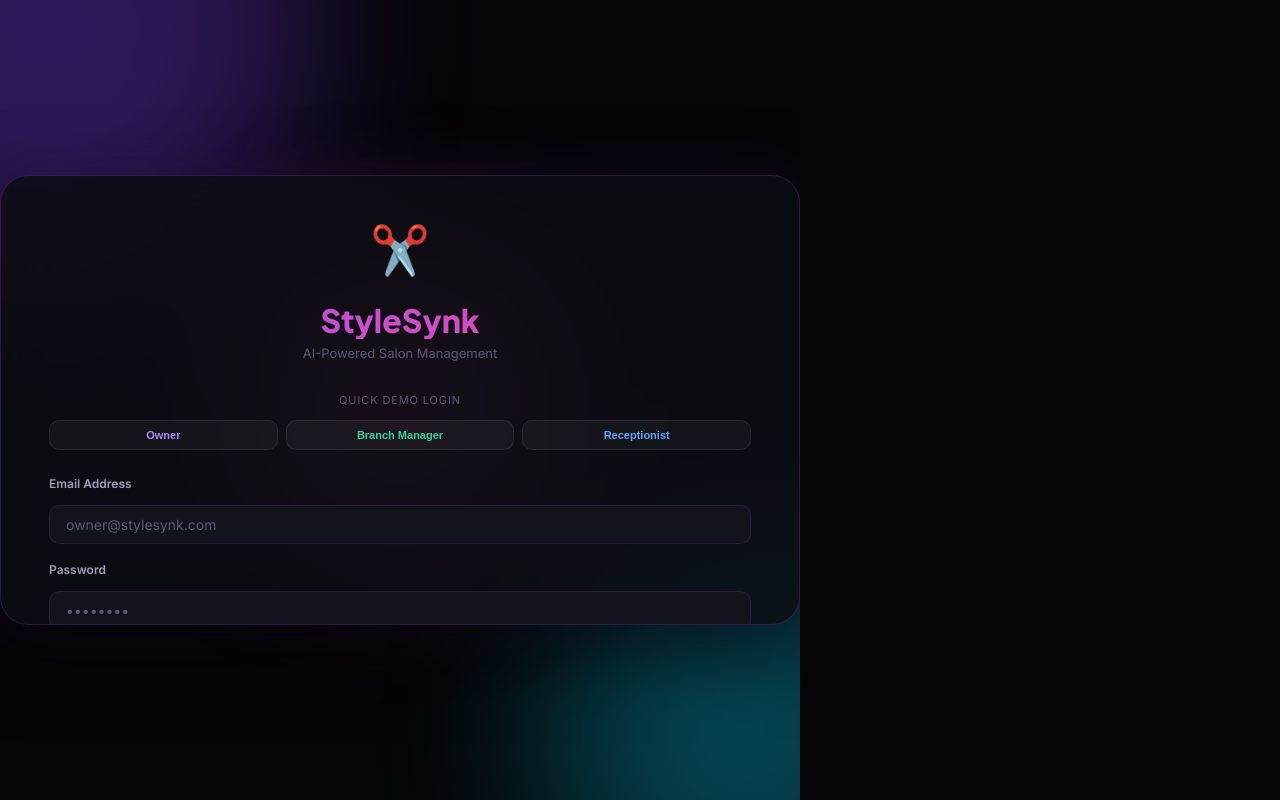
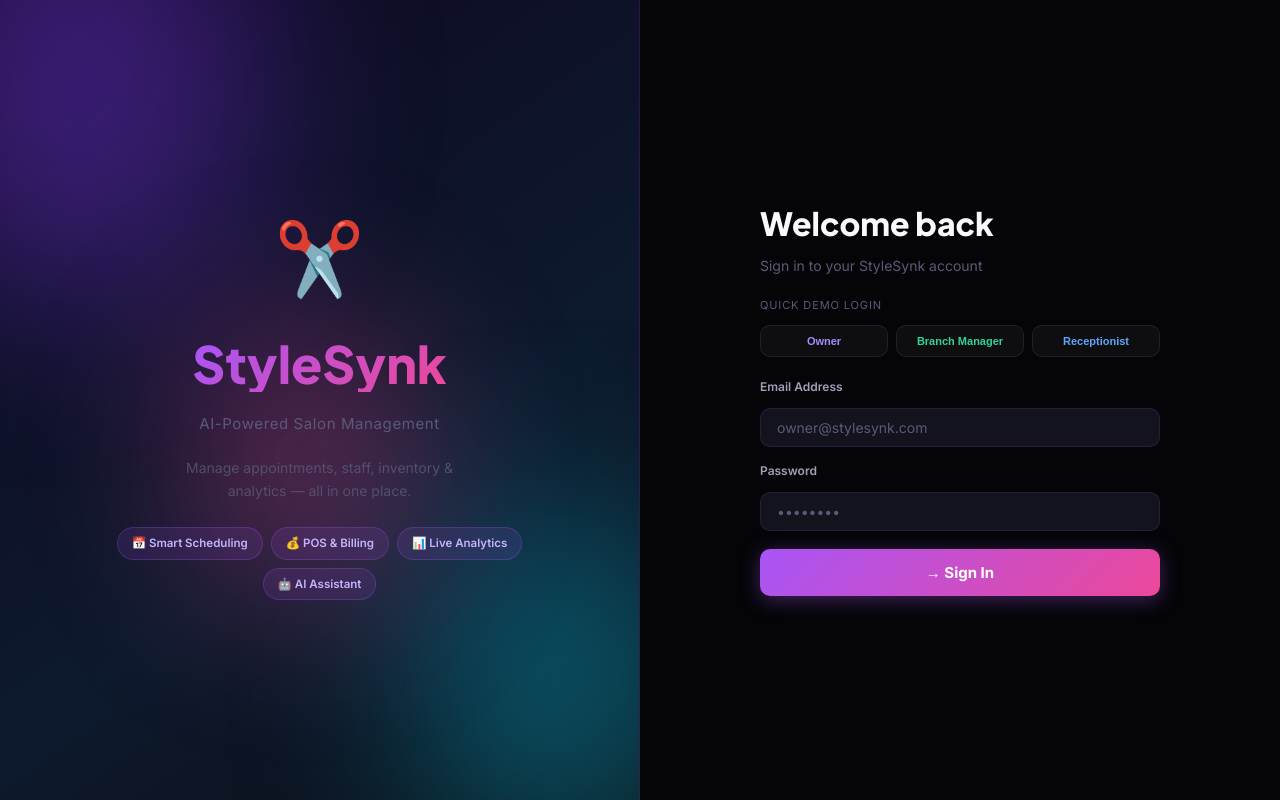
Before and after one commit to jeevan841/StyleSynk, a React (Vite) app in the folder client/: page /login in a window 1280 px wide. Built offline with nearby package versions, Linux system fonts and the light colour scheme; no server answers.

Commit message:
Redesign login page to full-screen adaptive two-column layout

```diff
--- a/client/src/index.css
+++ b/client/src/index.css
@@ -1715,67 +1715,141 @@ h1, h2, h3, h4, h5, h6 {
 .w-full { width: 100%; }
 
 /* ============================================================
-   LOGIN PAGE
+   LOGIN PAGE — Full-screen adaptive two-column layout
    ============================================================ */
 
 .login-page {
-  min-height: 100vh;
-  display: flex;
-  align-items: center;
-  justify-content: center;
-  background: var(--bg-base);
-  position: relative;
+  display: grid;
+  grid-template-columns: 1fr 1fr;
+  height: 100vh;
+  width: 100vw;
   overflow: hidden;
 }
 
+/* ── Animated orbs (inside brand panel) ── */
 .orb {
   position: absolute;
   border-radius: 50%;
-  filter: blur(80px);
-  opacity: 0.35;
+  filter: blur(90px);
+  opacity: 0.4;
+  pointer-events: none;
   animation: orbFloat 8s ease-in-out infinite;
 }
-.orb-1 { width: 500px; height: 500px; background: #7c3aed; top: -200px; left: -200px; animation-delay: 0s; }
-.orb-2 { width: 400px; height: 400px; background: #06b6d4; bottom: -150px; right: -150px; animation-delay: 3s; }
-.orb-3 { width: 300px; height: 300px; background: #ec4899; top: 50%; left: 50%; transform: translate(-50%,-50%); animation-delay: 6s; }
+.orb-1 { width: 55%; height: 55%; background: #7c3aed; top: -15%; left: -15%; animation-delay: 0s; }
+.orb-2 { width: 45%; height: 45%; background: #06b6d4; bottom: -10%; right: -10%; animation-delay: 3s; }
+.orb-3 { width: 35%; height: 35%; background: #ec4899; top: 40%; left: 30%; animation-delay: 6s; }
 
 @keyframes orbFloat {
   0%, 100% { transform: translateY(0) scale(1); }
-  50%       { transform: translateY(-30px) scale(1.05); }
-}
-
-.login-card {
+  50%       { transform: translateY(-24px) scale(1.06); }
+}
+
+/* ── LEFT: Branding panel ── */
+.login-brand-panel {
   position: relative;
-  z-index: 10;
-  width: 800px;
-  aspect-ratio: 16 / 9;
-  background: rgba(13, 13, 20, 0.85);
-  backdrop-filter: blur(30px);
-  border: 1px solid rgba(168, 85, 247, 0.2);
-  border-radius: var(--radius-2xl);
-  padding: 36px 48px;
-  box-shadow: 0 25px 80px rgba(0,0,0,0.6), 0 0 60px rgba(168,85,247,0.1);
-  overflow-y: auto;
-}
-
-.login-logo { text-align: center; margin-bottom: 28px; }
-.logo-icon { font-size: 48px; margin-bottom: 12px; }
+  display: flex;
+  align-items: center;
+  justify-content: center;
+  overflow: hidden;
+  background: linear-gradient(145deg, #0f0720 0%, #0d1a2e 60%, #0d0d14 100%);
+  border-right: 1px solid rgba(168, 85, 247, 0.18);
+}
+
+.login-brand-inner {
+  position: relative;
+  z-index: 2;
+  display: flex;
+  flex-direction: column;
+  align-items: center;
+  text-align: center;
+  gap: clamp(12px, 2.5vh, 24px);
+  padding: clamp(32px, 5vw, 64px);
+}
+
+.logo-icon { font-size: clamp(40px, 6vw, 72px); }
+
 .logo-title {
   font-family: 'Plus Jakarta Sans', sans-serif;
-  font-size: 32px;
+  font-size: clamp(28px, 4vw, 52px);
   font-weight: 800;
   background: var(--gradient-brand);
   -webkit-background-clip: text;
   -webkit-text-fill-color: transparent;
   background-clip: text;
-}
-.logo-subtitle { font-size: 13px; color: var(--text-muted); margin-top: 4px; }
-
-.demo-accounts { margin-bottom: 24px; }
-.demo-label { font-size: 11px; text-transform: uppercase; letter-spacing: 0.08em; color: var(--text-muted); margin-bottom: 10px; text-align: center; }
+  line-height: 1.1;
+}
+
+.logo-subtitle {
+  font-size: clamp(12px, 1.2vw, 15px);
+  color: var(--text-muted);
+  letter-spacing: 0.04em;
+}
+
+.login-brand-desc {
+  font-size: clamp(12px, 1.1vw, 14px);
+  color: var(--text-muted);
+  line-height: 1.7;
+  max-width: 320px;
+  opacity: 0.8;
+}
+
+.login-features {
+  display: flex;
+  flex-wrap: wrap;
+  justify-content: center;
+  gap: 8px;
+  margin-top: 4px;
+}
+
+.login-feature-chip {
+  padding: 6px 14px;
+  border-radius: 999px;
+  font-size: clamp(10px, 0.9vw, 12px);
+  font-weight: 600;
+  background: rgba(168, 85, 247, 0.12);
+  border: 1px solid rgba(168, 85, 247, 0.25);
+  color: #c4b5fd;
+  white-space: nowrap;
+}
+
+/* ── RIGHT: Form panel ── */
+.login-form-panel {
+  display: flex;
+  align-items: center;
+  justify-content: center;
+  background: var(--bg-base);
+  overflow-y: auto;
+  padding: clamp(24px, 4vw, 60px);
+}
+
+.login-form-inner {
+  width: 100%;
+  max-width: 400px;
+  display: flex;
+  flex-direction: column;
+  gap: clamp(16px, 2.5vh, 24px);
+}
+
+.login-form-title {
+  font-family: 'Plus Jakarta Sans', sans-serif;
+  font-size: clamp(22px, 2.5vw, 32px);
+  font-weight: 800;
+  color: var(--text-primary);
+  margin: 0;
+}
+
+.login-form-sub {
+  font-size: 14px;
+  color: var(--text-muted);
+  margin: -8px 0 0;
+}
+
+/* Demo accounts */
+.demo-accounts { margin-bottom: 0; }
+.demo-label { font-size: 11px; text-transform: uppercase; letter-spacing: 0.08em; color: var(--text-muted); margin-bottom: 10px; }
 .demo-grid { display: grid; grid-template-columns: repeat(3, 1fr); gap: 8px; }
 .demo-btn {
-  padding: 8px 10px;
+  padding: 9px 10px;
   border-radius: var(--radius-md);
   background: rgba(255,255,255,0.04);
   border: 1px solid rgba(255,255,255,0.08);
@@ -1791,7 +1865,8 @@ h1, h2, h3, h4, h5, h6 {
   transform: translateY(-1px);
 }
 
-.login-form { display: flex; flex-direction: column; gap: 16px; }
+/* Form */
+.login-form { display: flex; flex-direction: column; gap: 14px; }
 .login-form label { font-size: 12px; font-weight: 600; color: var(--text-secondary); margin-bottom: 4px; display: block; }
 .login-error {
   padding: 12px 16px;
@@ -1801,6 +1876,7 @@ h1, h2, h3, h4, h5, h6 {
   color: #ef4444;
   font-size: 13px;
 }
+
 .login-btn {
   width: 100%;
   padding: 14px;
@@ -1814,9 +1890,11 @@ h1, h2, h3, h4, h5, h6 {
   transition: all var(--transition-base);
   box-shadow: 0 4px 20px rgba(168,85,247,0.35);
   font-family: 'Inter', sans-serif;
+  margin-top: 4px;
 }
 .login-btn:hover:not(:disabled) { transform: translateY(-2px); box-shadow: 0 8px 30px rgba(168,85,247,0.5); }
 .login-btn:disabled { opacity: 0.6; cursor: not-allowed; }
+
 .login-spinner {
   width: 20px; height: 20px;
   border: 2px solid rgba(255,255,255,0.3);
@@ -1825,9 +1903,28 @@ h1, h2, h3, h4, h5, h6 {
   animation: spin 0.8s linear infinite;
   display: inline-block;
 }
-@keyframes spin { to { transform: rotate(360deg); } }
-.login-hint { text-align: center; font-size: 12px; color: var(--text-muted); margin-top: 16px; }
-.login-hint code { color: var(--brand-primary-light); background: rgba(168,85,247,0.1); padding: 2px 6px; border-radius: 4px; }
+
+/* Responsive — stack vertically on small screens */
+@media (max-width: 768px) {
+  .login-page {
+    grid-template-columns: 1fr;
+    grid-template-rows: auto 1fr;
+    height: auto;
+    min-height: 100vh;
+  }
+
+  .login-brand-panel {
+    min-height: 200px;
+    border-right: none;
+    border-bottom: 1px solid rgba(168, 85, 247, 0.18);
+  }
+
+  .login-form-panel {
+    padding: 32px 24px 48px;
+  }
+}
+
+
 
 /* ============================================================
    PAGE CONTAINER (all pages)
--- a/client/src/pages/Login.jsx
+++ b/client/src/pages/Login.jsx
@@ -1,25 +1,25 @@
 // client/src/pages/Login.jsx
-// Premium login page with glassmorphism design
+// Full-screen adaptive login — two-column split layout
 
 import { useState } from 'react';
 import { useNavigate, useLocation } from 'react-router-dom';
 import { useAuth } from '../context/AuthContext';
 
 const DEMO_ACCOUNTS = [
-  { role: 'Owner', email: 'owner@stylesynk.com', password: 'Password123!', color: '#a78bfa' },
+  { role: 'Owner',          email: 'owner@stylesynk.com',           password: 'Password123!', color: '#a78bfa' },
   { role: 'Branch Manager', email: 'manager.banjara@stylesynk.com', password: 'Password123!', color: '#34d399' },
-  { role: 'Receptionist', email: 'recep.banjara@stylesynk.com', password: 'Password123!', color: '#60a5fa' },
+  { role: 'Receptionist',   email: 'recep.banjara@stylesynk.com',   password: 'Password123!', color: '#60a5fa' },
 ];
 
 export default function Login() {
-  const [email, setEmail] = useState('');
+  const [email,    setEmail]    = useState('');
   const [password, setPassword] = useState('');
-  const [error, setError] = useState('');
-  const [loading, setLoading] = useState(false);
+  const [error,    setError]    = useState('');
+  const [loading,  setLoading]  = useState(false);
   const { login } = useAuth();
-  const navigate = useNavigate();
-  const location = useLocation();
-  const from = location.state?.from?.pathname || '/';
+  const navigate  = useNavigate();
+  const location  = useLocation();
+  const from      = location.state?.from?.pathname || '/';
 
   const handleSubmit = async (e) => {
     e.preventDefault();
@@ -43,18 +43,34 @@ export default function Login() {
 
   return (
     <div className="login-page">
-      {/* Animated background orbs */}
+
+      {/* ── LEFT — Branding ── */}
+      <div className="login-brand-panel">
         <div className="orb orb-1" />
         <div className="orb orb-2" />
         <div className="orb orb-3" />
 
-      <div className="login-card">
-        {/* Logo */}
-        <div className="login-logo">
+        <div className="login-brand-inner">
           <div className="logo-icon">✂️</div>
           <h1 className="logo-title">StyleSynk</h1>
           <p className="logo-subtitle">AI-Powered Salon Management</p>
+          <p className="login-brand-desc">
+            Manage appointments, staff, inventory &amp; analytics — all in one place.
+          </p>
+
+          <div className="login-features">
+            {['📅 Smart Scheduling', '💰 POS & Billing', '📊 Live Analytics', '🤖 AI Assistant'].map(f => (
+              <span key={f} className="login-feature-chip">{f}</span>
+            ))}
           </div>
+        </div>
+      </div>
+
+      {/* ── RIGHT — Form ── */}
+      <div className="login-form-panel">
+        <div className="login-form-inner">
+          <h2 className="login-form-title">Welcome back</h2>
+          <p className="login-form-sub">Sign in to your StyleSynk account</p>
 
           {/* Demo accounts */}
           <div className="demo-accounts">
@@ -74,7 +90,7 @@ export default function Login() {
             </div>
           </div>
 
-        {/* Login form */}
+          {/* Form */}
           <form onSubmit={handleSubmit} className="login-form">
             {error && <div className="login-error">{error}</div>}
 
@@ -106,19 +122,13 @@ export default function Login() {
               />
             </div>
 
-          <button
-            type="submit"
-            disabled={loading}
-            className="login-btn"
-          >
-            {loading ? (
-              <span className="login-spinner" />
-            ) : (
-              '→ Sign In'
-            )}
+            <button type="submit" disabled={loading} className="login-btn">
+              {loading ? <span className="login-spinner" /> : '→ Sign In'}
             </button>
           </form>
         </div>
       </div>
+
+    </div>
   );
 }
```
Lines whose indentation alone changed are shown as unchanged.
